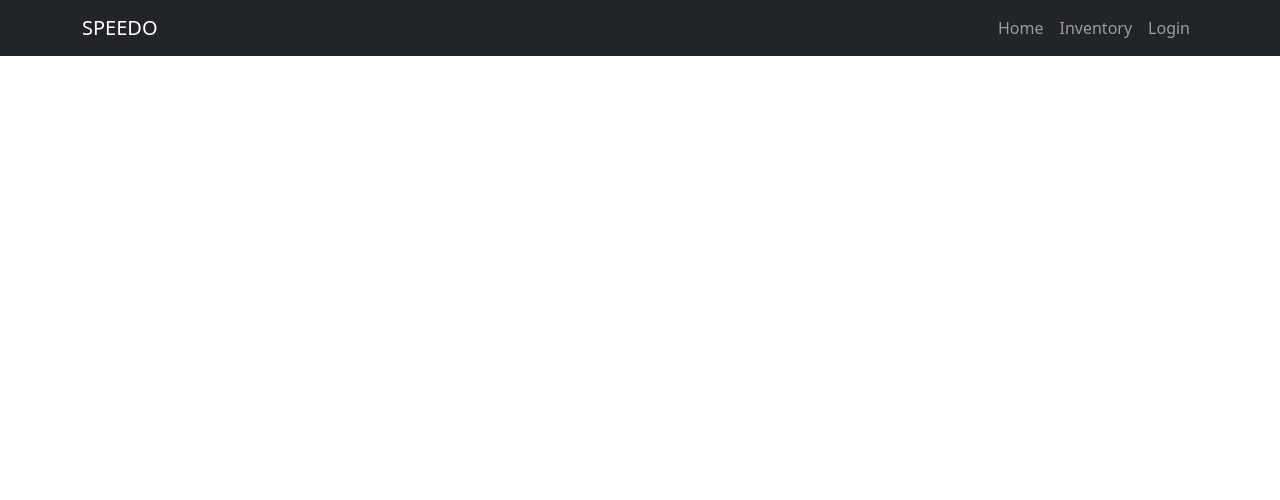
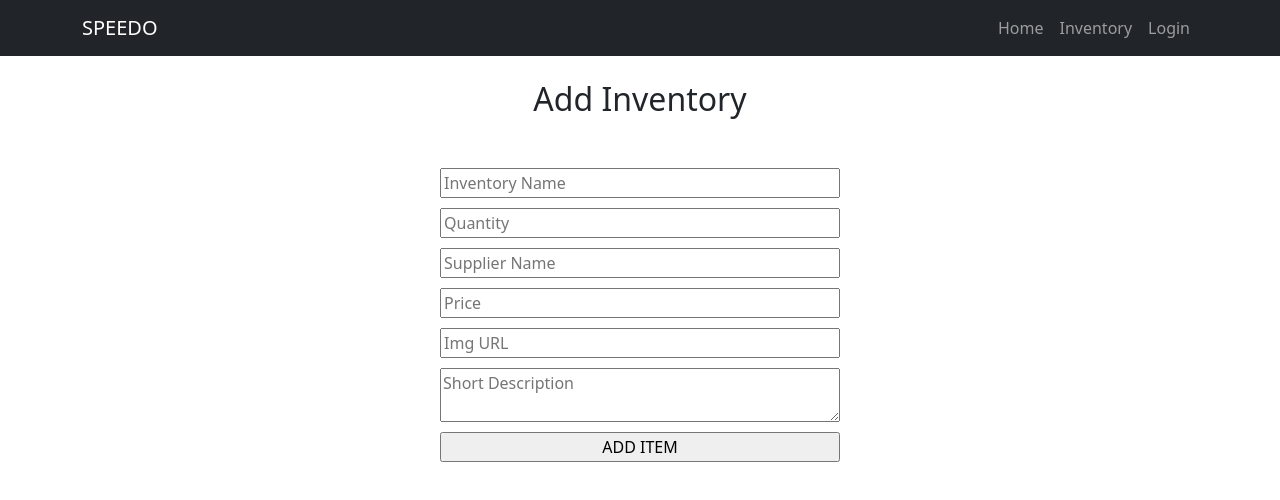
Before and after one commit to shahadat2772/speedo-client, a React (Create React App) app: page /addinventory in a window 1280 px wide. Shown: the top 500 px of the page. Built offline with nearby package versions, Linux system fonts and the light colour scheme; no server answers.

Commit message:
add inventory functionality added

```diff
--- a/src/App.js
+++ b/src/App.js
@@ -8,6 +8,7 @@ import { Toaster } from "react-hot-toast";
 import RequireAuth from "./pages/Login/RequireAuth/RequireAuth";
 import InventoryDetail from "./pages/InventoryDetail/InventoryDetail";
 import ManageInventories from "./pages/ManageInventories/ManageInventories";
+import AddInventory from "./pages/AddInventory/AddInventory";
 
 function App() {
   return (
@@ -29,6 +30,10 @@ function App() {
           path="/manageinventories"
           element={<ManageInventories></ManageInventories>}
         ></Route>
+        <Route
+          path="/addinventory"
+          element={<AddInventory></AddInventory>}
+        ></Route>
         <Route path="/register" element={<Register></Register>}></Route>
         <Route path="/login" element={<Login></Login>}></Route>
       </Routes>
--- /dev/null
+++ b/src/pages/AddInventory/AddInventory.css
@@ -0,0 +1,15 @@
+.addInventoryForm input {
+  display: block;
+  width: 100%;
+  margin-top: 10px;
+}
+.addInventoryForm textarea {
+  display: block;
+  width: 100%;
+  margin-top: 10px;
+}
+
+.addInventoryForm {
+  width: 400px;
+  margin: 50px auto;
+}
--- /dev/null
+++ b/src/pages/AddInventory/AddInventory.js
@@ -0,0 +1,50 @@
+import React from "react";
+import { useForm } from "react-hook-form";
+import toast from "react-hot-toast";
+import "./AddInventory.css";
+
+const AddInventory = () => {
+  const { register, handleSubmit, reset } = useForm();
+
+  const onSubmit = (data) => {
+    // Setting default sold quantity
+    data["sold"] = "0";
+    console.log(data);
+
+    fetch("http://localhost:5000/addInventory", {
+      method: "POST",
+      headers: {
+        "content-type": "application/json",
+      },
+      body: JSON.stringify(data),
+    })
+      .then((res) => res.json())
+      .then((result) => {
+        if (result.insertedId) {
+          reset();
+          toast.success("Inventory Added.");
+        }
+      });
+  };
+
+  return (
+    <div className="my-4">
+      <h2 className="text-center">Add Inventory</h2>
+      <form className="addInventoryForm" onSubmit={handleSubmit(onSubmit)}>
+        <input placeholder="Inventory Name" required {...register("name")} />
+        <input placeholder="Quantity" required {...register("quantity")} />
+        <input placeholder="Supplier Name" required {...register("supplier")} />
+        <input placeholder="Price" required {...register("price")} />
+        <input placeholder="Img URL" required {...register("img")} />
+        <textarea
+          required
+          placeholder="Short Description"
+          {...register("description")}
+        />
+        <input value={`ADD ITEM`} type="submit" />
+      </form>
+    </div>
+  );
+};
+
+export default AddInventory;
--- a/src/pages/ManageInventories/ManageInventories.js
+++ b/src/pages/ManageInventories/ManageInventories.js
@@ -34,7 +34,7 @@ const ManageInventories = () => {
       <h2 className="text-center mt-3">
         This is Manage inventory {inventories.length}
       </h2>
-      <div className="manageInventoriesContainer">
+      <div className="manageInventoriesContainer mb-4">
         {inventories.map((inventory) => (
           <div key={inventory._id}>
             <h3>{inventory.name}</h3>
@@ -44,6 +44,7 @@ const ManageInventories = () => {
           </div>
         ))}
       </div>
+      <button onClick={() => navigate("/addinventory")}>Add Inventory</button>
     </div>
   );
 };
```
